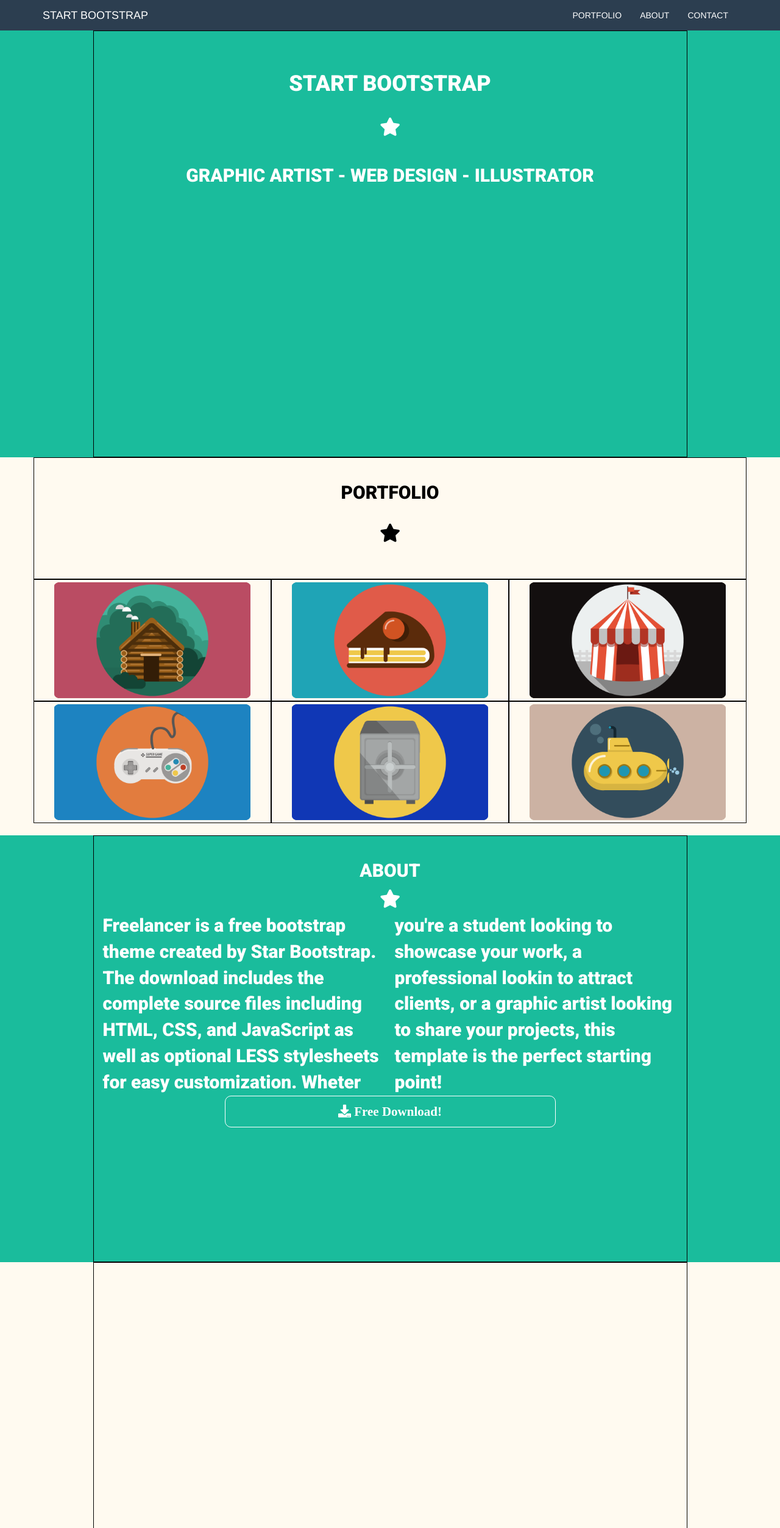
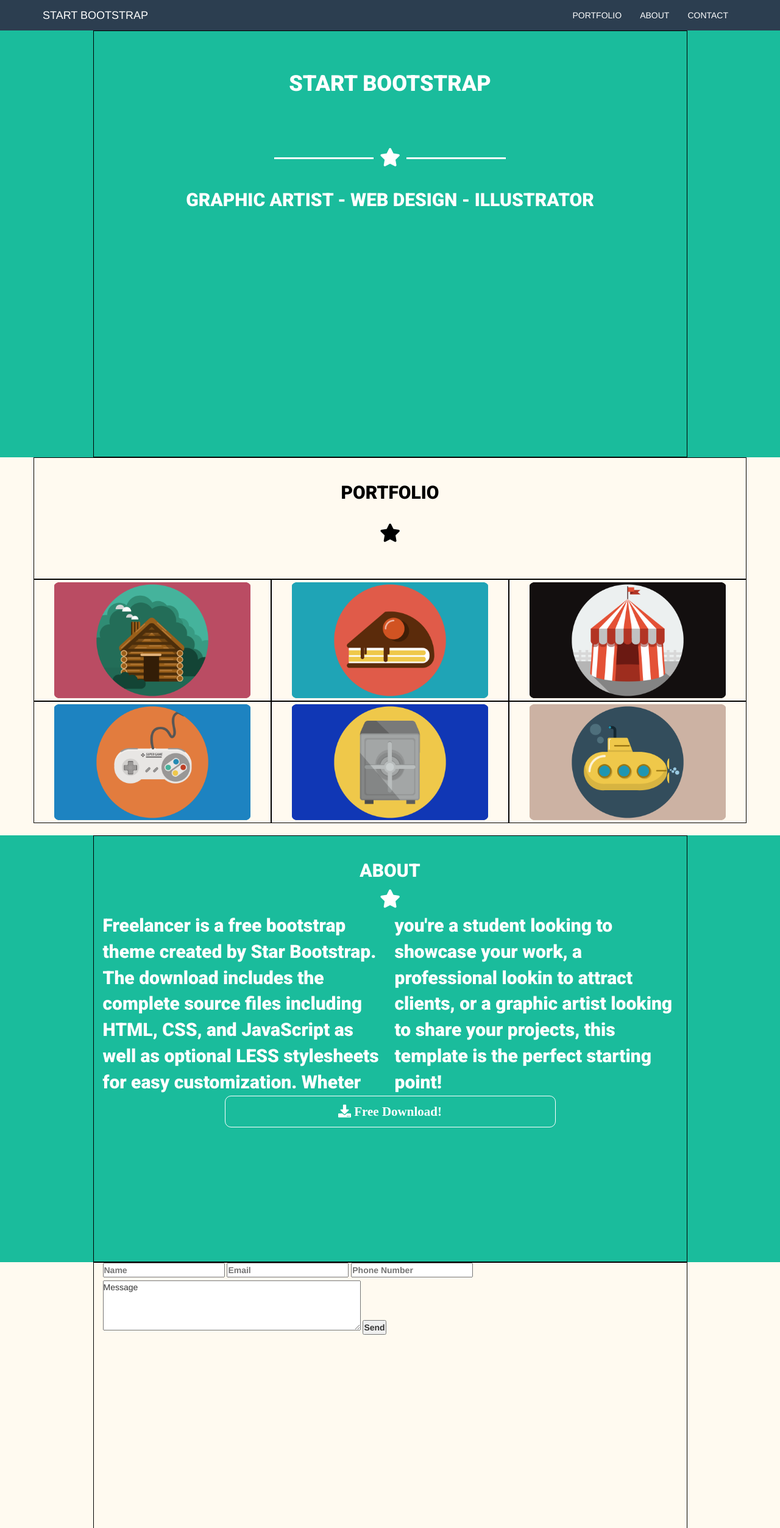
Before and after one commit to Danny-Brogno/html-css-bootstrap-freelancer, a plain HTML site: page index.html in a window 1280 px wide. Shown: the top 2506 px of the page at 61% size. Drawn offline with nearby package versions, Linux system fonts and the light colour scheme.

Commit message:
Minor-changes

```diff
--- a/css/style.css
+++ b/css/style.css
@@ -85,6 +85,22 @@
   font-size: 30px;
 }
 
+.db-white-line {
+  width: 100%;
+  max-width: 38rem;
+  height: 1rem;
+  margin: 50px auto;
+  position: relative;
+  border-bottom: 3px solid white;
+}
+
+.db-white-line .fas.fa-star {
+  background-color: #1abc9c;
+  color: white;
+  z-index: 50;
+  padding: 0px 10px;
+}
+
 /* portfolio section */
 
 .db-contenitore1 {
@@ -131,13 +147,6 @@
   column-gap: 15px;
 }
 
-@media all and (max-width: 768px) {
-
-  .db-paragraph {
-    column-count: initial;
-  }
-}
-
 .db-downloading {
   font-size: 21px;
   margin: 0px 200px 0px 200px;
@@ -147,14 +156,6 @@
   background-color: transparent;
   border: 1px solid white;
   border-radius: 10px;
-}
-
-@media all and (max-width: 768px) {
-
-  .db-downloading {
-    margin: 10px 150px 10px 150px;
-    padding: 1rem 1.75rem;
-  }
 }
 
 .db-downloading a {
@@ -177,3 +178,26 @@
 .db-downloading:hover {
   background-color: #FFFFFF;
 }
+
+/* ----------------------------FORM SECTION--------------------------------- */
+
+.db-form input {
+  display: block;
+}
+
+
+/* ----------------------------MEDIA QUERY----------------------------------- */
+
+/* ----------------------------EXTRA SMALL----------------------------------- */
+
+@media all and (max-width: 768px) {
+
+  .db-downloading {
+    margin: 10px 150px 10px 150px;
+    padding: 1rem 1.75rem;
+  }
+
+  .db-paragraph {
+    column-count: initial;
+  }
+}
--- a/index.html
+++ b/index.html
@@ -58,8 +58,7 @@
                 <h1>START BOOTSTRAP</h1>
               </div>
 
-              <div class="star-image db-centralize">
-                <!-- qui ci andava <img> ma rimaneva nera e non conosco la regola per cambiarla a bianca (forse fill?) -->
+              <div class="star-image db-centralize db-white-line">
                 <i class="fas fa-star"></i>
               </div>
 
@@ -158,6 +157,31 @@
           <div class="row">
 
             <div class="col-xs-10 col-xs-offset-1 col-md-10 col-md-offset-1 col-lg-10 col-lg-offset-1 db-taller">
+
+              <form class="db-form" action="/action_page.php">
+
+                <label for="db-name">
+                  <input type="name" name="name" minlength="8" placeholder="Name" required>
+                </label>
+
+                <label for="db-email">
+                  <input type="email" name="email" placeholder="Email" required>
+                </label>
+
+                <label for="db-phone">
+                  <input type="tel" name="number" placeholder="Phone Number" required>
+                </label>
+
+                <textarea rows="4" cols="50" name="comment" form="usrform">Message</textarea>
+
+
+                <label for="db-submit">
+                  <input type="submit" value="Send">
+                </label>
+
+              </form>
+
+
             </div>
 
           </div>
```
